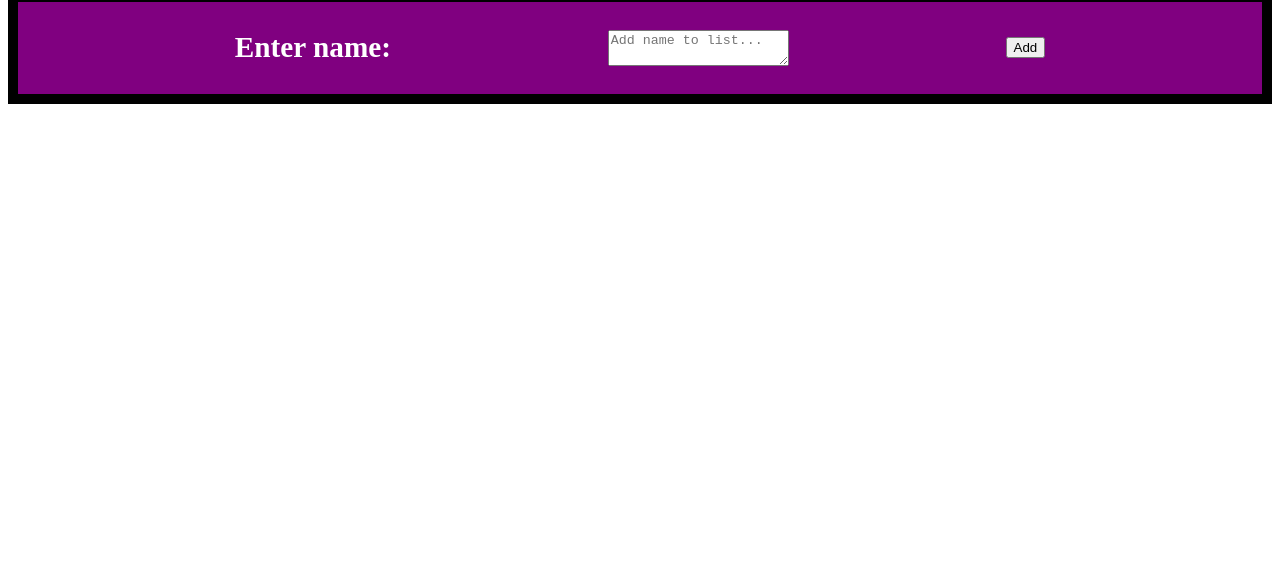
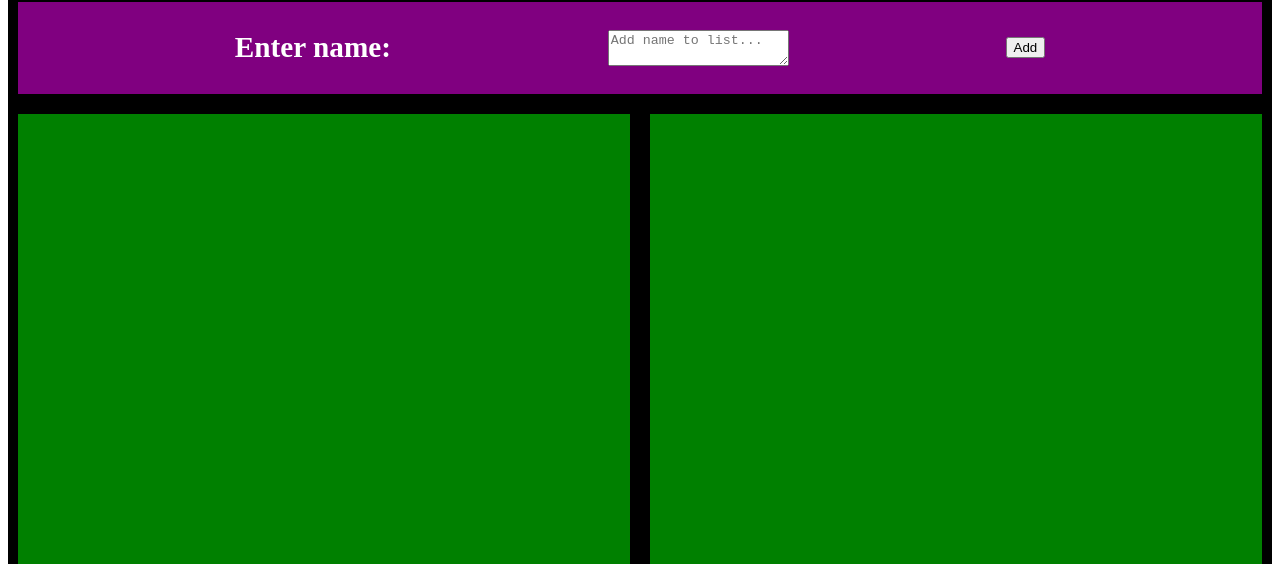
Before and after one commit to Jalvarez025/Guest-List, a plain HTML site: page index.html in a window 1280 px wide. Shown: the part 236-800 px from the top of the page. Drawn offline with Linux system fonts and the light colour scheme.

Commit message:
Added two list sections

```diff
--- a/assets/style.css
+++ b/assets/style.css
@@ -17,3 +17,17 @@ header {
     justify-content: space-evenly;
     font-size: 25px;
 }
+
+.section2 {
+    background-color: green;
+    justify-content: center;
+    display: flex;
+    align-items: center;
+}
+
+.list {
+    height: 700px;
+    width: 50%;
+    background-color: green;
+    border: 10px solid black;
+}
--- a/index.html
+++ b/index.html
@@ -13,6 +13,14 @@
             <textarea placeholder="Add name to list..."></textarea>
             <button>Add</button>
         </section>
+        <section class = "section2">
+            <section class = "list">
+
+            </section>
+            <section class = "list">
+
+            </section>
+        </section>
 
     </body>
 
```
